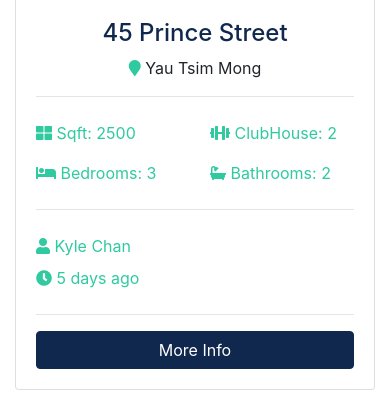
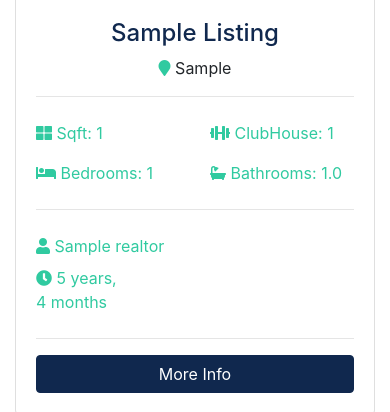
Before and after one commit to cslam002/erb6, a Django app: page / in a window 390 px wide. Shown: the part 1230-1642 px from the top of the page. Run offline with Django 5.2, Linux system fonts and the light colour scheme; tables that the repository leaves empty hold one stand-in row (values such as "Sample post"); grey boxes marked "Sample" are stand-in pictures; some libraries are stand-ins or nearby versions.

Commit message:
home page show lastest 3 information

```diff
--- a/pages/views.py
+++ b/pages/views.py
@@ -1,12 +1,13 @@
 from django.shortcuts import render
-from django.urls import reverse
-from django.http import HttpResponse
+# from django.http import HttpResponse
+from listings.models import Listing
 
 # Create your views here.
 def index(request):
     # return HttpResponse ("<h1>Hello World</h1>")
-    # pages_url = reverse('pages:index')
-    return render(request, 'pages/index.html')
+    listings = Listing.objects.order_by('-list_date').filter(is_published=True)[:3]
+    context = {"listings" : listings}
+    return render(request, 'pages/index.html', context)
 
 def about(request):
     # pages_url = reverse('pages:about')
--- a/templates/pages/index.html
+++ b/templates/pages/index.html
@@ -1,4 +1,6 @@
-{% extends "base.html" %} {% block content %}
+{% extends "base.html" %}
+{% load humanize %}
+{% block content %}
 
     <!-- Showcase -->
     <section id="showcase">
@@ -111,182 +113,77 @@
     </section>
 
     <!-- Listings -->
+
     <section id="listings" class="py-5">
       <div class="container">
         <h3 class="text-center mb-3">Latest Listings</h3>
         <div class="row">
           <!-- Listing 1 -->
+ {% if listings %}
+    {% for listing in listings %}
+
           <div class="col-md-6 col-lg-4 mb-4">
             <div class="card listing-preview">
               <img
                 class="card-img-top"
-                src="assets/img/homes/home-1.jpg" {% comment %}  {% endcomment %}
+                src={{listing.photo_main.url}}
                 alt=""
               />
               <div class="card-img-overlay">
                 <h2>
                   <span class="badge badge-secondary text-white"
-                    >$4,900,000</span
+                    >${{listing.title}}</span
                   >
                 </h2>
               </div>
               <div class="card-body">
                 <div class="listing-heading text-center">
-                  <h4 class="text-primary">45 Prince Street</h4>
+                  <h4 class="text-primary">{{listing.title | title}}</h4>
                   <p>
-                    <i class="fas fa-map-marker text-secondary"></i> Yau Tsim
-                    Mong
+                    <i class="fas fa-map-marker text-secondary"></i> {{listing.district | title}}
                   </p>
                 </div>
                 <hr />
                 <div class="row py-2 text-secondary">
                   <div class="col-6">
-                    <i class="fas fa-th-large"></i> Sqft: 2500
+                    <i class="fas fa-th-large"></i> Sqft: {{listing.sqrt | intcomma}}
                   </div>
                   <div class="col-6">
-                    <i class="fas fa-dumbbell"></i> ClubHouse: 2
+                    <i class="fas fa-dumbbell"></i> ClubHouse: {{listing.clubhouse}}
                   </div>
                 </div>
                 <div class="row py-2 text-secondary">
                   <div class="col-6">
-                    <i class="fas fa-bed"></i> Bedrooms: 3
+                    <i class="fas fa-bed"></i> Bedrooms: {{listing.bedrooms}}
                   </div>
                   <div class="col-6">
-                    <i class="fas fa-bath"></i> Bathrooms: 2
+                    <i class="fas fa-bath"></i> Bathrooms: {{listing.bathrooms}}
                   </div>
                 </div>
                 <hr />
                 <div class="row py-2 text-secondary">
-                  <div class="col-6"><i class="fas fa-user"></i> Kyle Chan</div>
+                  <div class="col-6"><i class="fas fa-user"></i> {{listing.realtor.name}}</div>
                 </div>
                 <div class="row text-secondary pb-2">
                   <div class="col-6">
-                    <i class="fas fa-clock"></i> 5 days ago
+                    <i class="fas fa-clock"></i> {{listing.list_date | timesince}}
                   </div>
                 </div>
                 <hr />
-                <a href="listing.html" {% comment %}  {% endcomment %}  class="btn btn-primary btn-block"
+                <a href={% url 'listings:listing' listing.id %} class="btn btn-primary btn-block"
                   >More Info</a
                 >
               </div>
             </div>
           </div>
 
-          <!-- Listing 2 -->
-          <div class="col-md-6 col-lg-4 mb-4">
-            <div class="card listing-preview">
-              <img
-                class="card-img-top"
-                src="assets/img/homes/home-2.jpg" {% comment %}  {% endcomment %}
-                alt=""
-              />
-              <div class="card-img-overlay">
-                <h2>
-                  <span class="badge badge-secondary text-white"
-                    >$5,500,000</span
-                  >
-                </h2>
-              </div>
-              <div class="card-body">
-                <div class="listing-heading text-center">
-                  <h4 class="text-primary">Hung Hom Estate</h4>
-                  <p>
-                    <i class="fas fa-map-marker text-secondary"></i> Kowloon
-                    City
-                  </p>
-                </div>
-                <hr />
-                <div class="row py-2 text-secondary">
-                  <div class="col-6">
-                    <i class="fas fa-th-large"></i> Sqft: 3200
-                  </div>
-                  <div class="col-6">
-                    <i class="fas fa-dumbbell"></i> ClubHouse: 1
-                  </div>
-                </div>
-                <div class="row py-2 text-secondary">
-                  <div class="col-6">
-                    <i class="fas fa-bed"></i> Bedrooms: 4
-                  </div>
-                  <div class="col-6">
-                    <i class="fas fa-bath"></i> Bathrooms: 2.5
-                  </div>
-                </div>
-                <hr />
-                <div class="row py-2 text-secondary">
-                  <div class="col-6">
-                    <i class="fas fa-user"></i> Mark Hudson
-                  </div>
-                </div>
-                <div class="row text-secondary pb-2">
-                  <div class="col-6">
-                    <i class="fas fa-clock"></i> 5 days ago
-                  </div>
-                </div>
-                <hr />
-                <a href="listing.html" {% comment %}  {% endcomment %}  class="btn btn-primary btn-block"
-                  >More Info</a
-                >
-              </div>
-            </div>
-          </div>
+    {% endfor %}
+    {% else %}
+    <div class="col-md-12">
+  <h2> No Listings available </h2>
+    </div>
+    {% endif%}
 
-          <!-- Listing 3 -->
-          <div class="col-md-6 col-lg-4 mb-4">
-            <div class="card listing-preview">
-              <img
-                class="card-img-top"
-                src="assets/img/homes/home-3.jpg" {% comment %}  {% endcomment %}
-                alt=""
-              />
-              <div class="card-img-overlay">
-                <h2>
-                  <span class="badge badge-secondary text-white"
-                    >$5,800,000</span
-                  >
-                </h2>
-              </div>
-              <div class="card-body">
-                <div class="listing-heading text-center">
-                  <h4 class="text-primary">Mei Foo</h4>
-                  <p>
-                    <i class="fas fa-map-marker text-secondary"></i> Sham Shui
-                    Po
-                  </p>
-                </div>
-                <hr />
-                <div class="row py-2 text-secondary">
-                  <div class="col-6">
-                    <i class="fas fa-th-large"></i> Sqft: 3107
-                  </div>
-                  <div class="col-6">
-                    <i class="fas fa-dumbbell"></i> ClubHouse: 0
-                  </div>
-                </div>
-                <div class="row py-2 text-secondary">
-                  <div class="col-6">
-                    <i class="fas fa-bed"></i> Bedrooms: 4
-                  </div>
-                  <div class="col-6">
-                    <i class="fas fa-bath"></i> Bathrooms: 3
-                  </div>
-                </div>
-                <hr />
-                <div class="row py-2 text-secondary">
-                  <div class="col-6"><i class="fas fa-user"></i> Mark Lee</div>
-                </div>
-                <div class="row text-secondary pb-2">
-                  <div class="col-6">
-                    <i class="fas fa-clock"></i> 5 days ago
-                  </div>
-                </div>
-                <hr />
-                <a href="listing.html" {% comment %}  {% endcomment %} class="btn btn-primary btn-block"
-                  >More Info</a
-                >
-              </div>
-            </div>
-          </div>
         </div>
       </div>
     </section>
```
